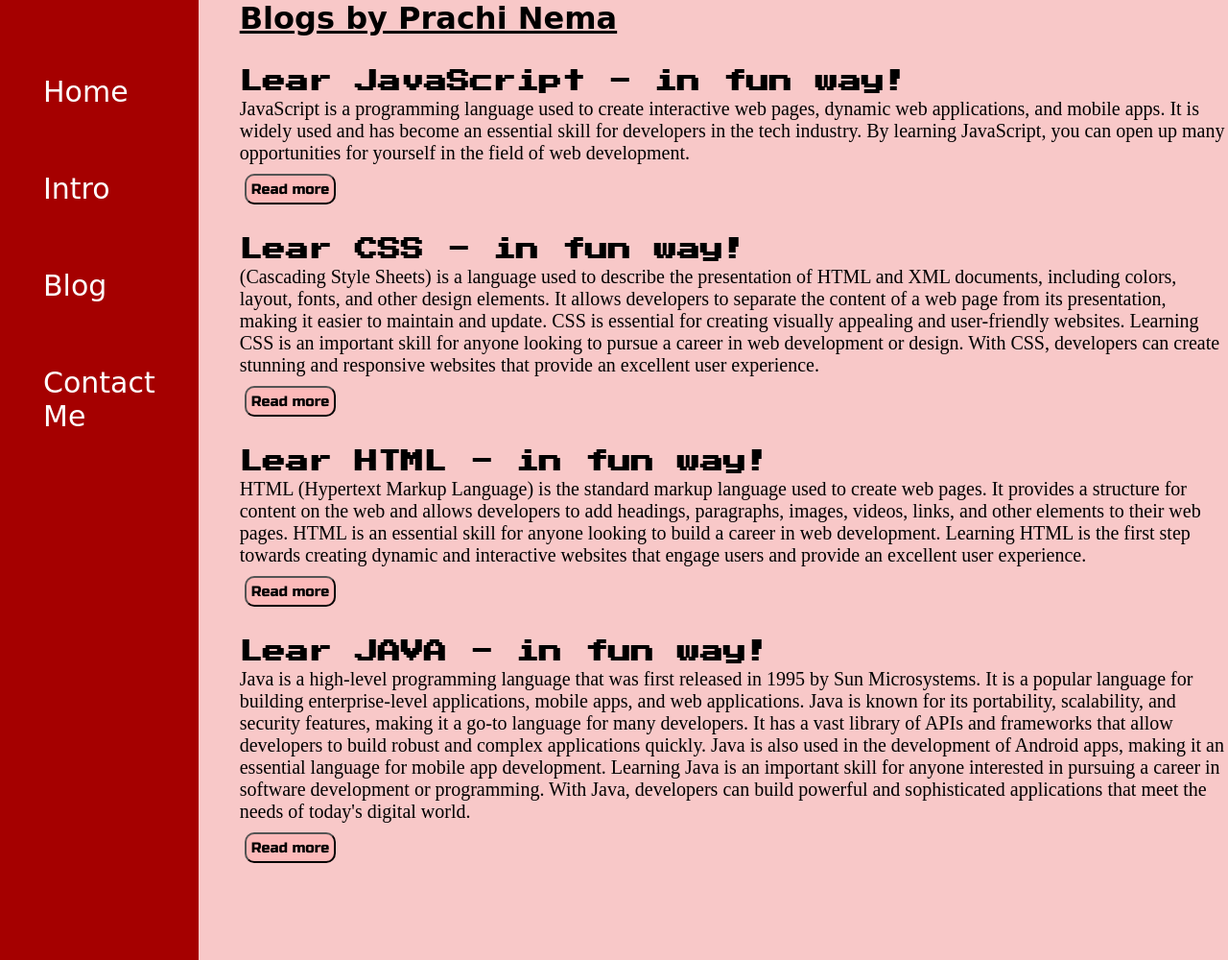
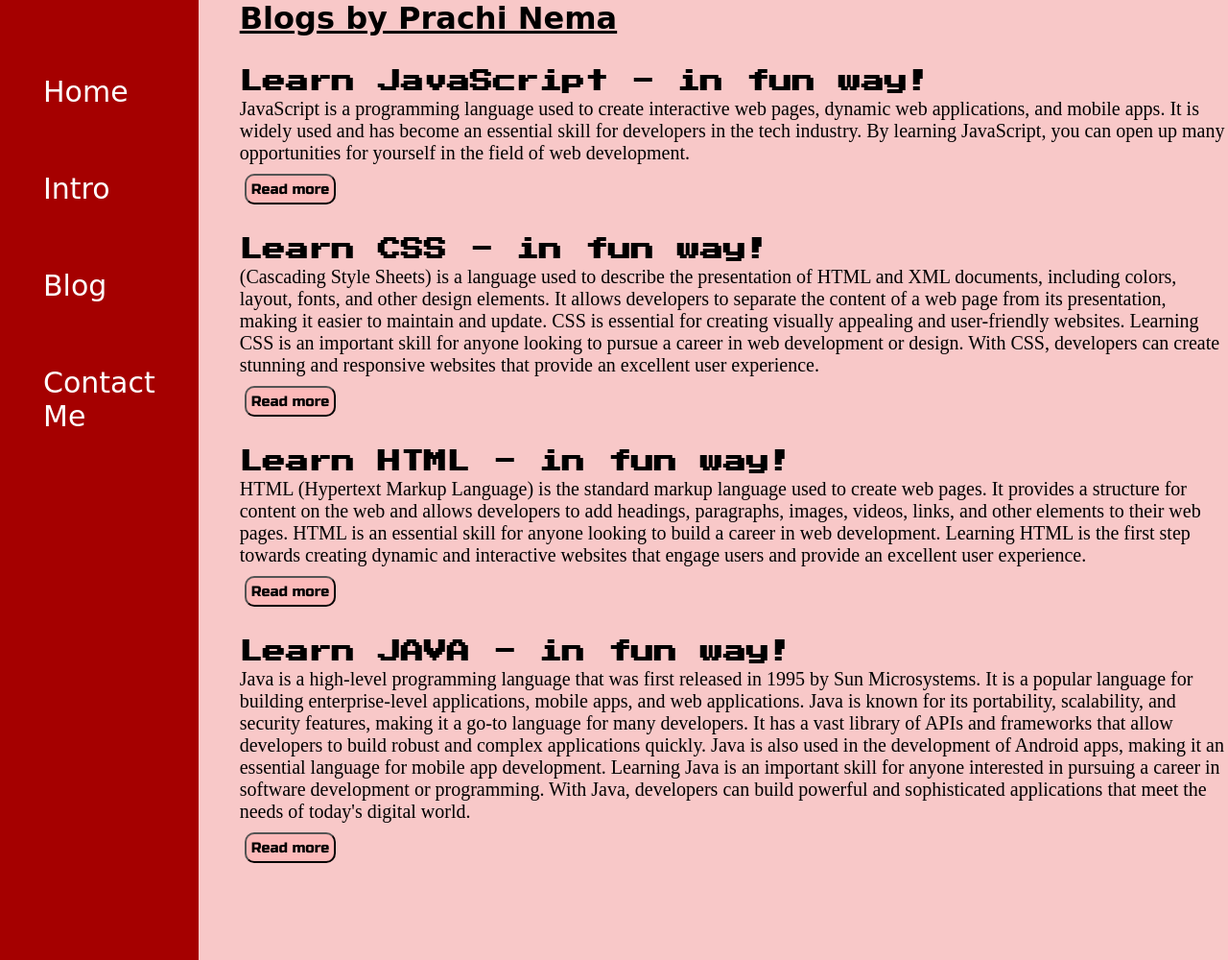
Before and after one commit to Prachi16nema/OIBSIB_portfolio, a plain HTML site: page blog.html in a window 1280 px wide. Shown: the whole page at 96% size. Drawn offline with Linux system fonts and the light colour scheme; a web font is replaced by a local one.

Commit message:
blog.html

```diff
--- a/blog.html
+++ b/blog.html
@@ -28,7 +28,7 @@
             <div class="blogcontainer">
                 <h1>Blogs by Prachi Nema </h1>
                 <div class="blogItem">
-                    <h2>Lear JavaScript - in fun way!</h2>
+                    <h2>Learn JavaScript - in fun way!</h2>
                     <P> JavaScript is a programming language used to create interactive web pages, dynamic
                         web applications, and mobile apps. It is widely used and has become an essential skill for
                         developers in the tech industry. By learning JavaScript, you can open up many opportunities for
@@ -37,7 +37,7 @@
                     <div class="blogcontainer">
 
                         <div class="blogItem">
-                            <h2>Lear CSS - in fun way!</h2>
+                            <h2>Learn CSS - in fun way!</h2>
                             <P> (Cascading Style Sheets) is
                                 a language used to describe the presentation of HTML and XML documents, including
                                 colors, layout, fonts, and other design elements. It allows developers to separate the
@@ -51,7 +51,7 @@
                             <div class="blogcontainer">
 
                                 <div class="blogItem">
-                                    <h2>Lear HTML - in fun way!</h2>
+                                    <h2>Learn HTML - in fun way!</h2>
                                     <P> HTML (Hypertext Markup
                                         Language) is the standard markup language used to create web pages. It provides
                                         a structure for content on the web and allows developers to add headings,
@@ -64,7 +64,7 @@
                                     <div class="blogcontainer">
 
                                         <div class="blogItem">
-                                            <h2>Lear JAVA - in fun way!</h2>
+                                            <h2>Learn JAVA - in fun way!</h2>
                                             <P>Java is a high-level programming language that was first released in 1995
                                                 by Sun Microsystems. It is a popular language for building
                                                 enterprise-level applications, mobile apps, and web applications. Java
```
